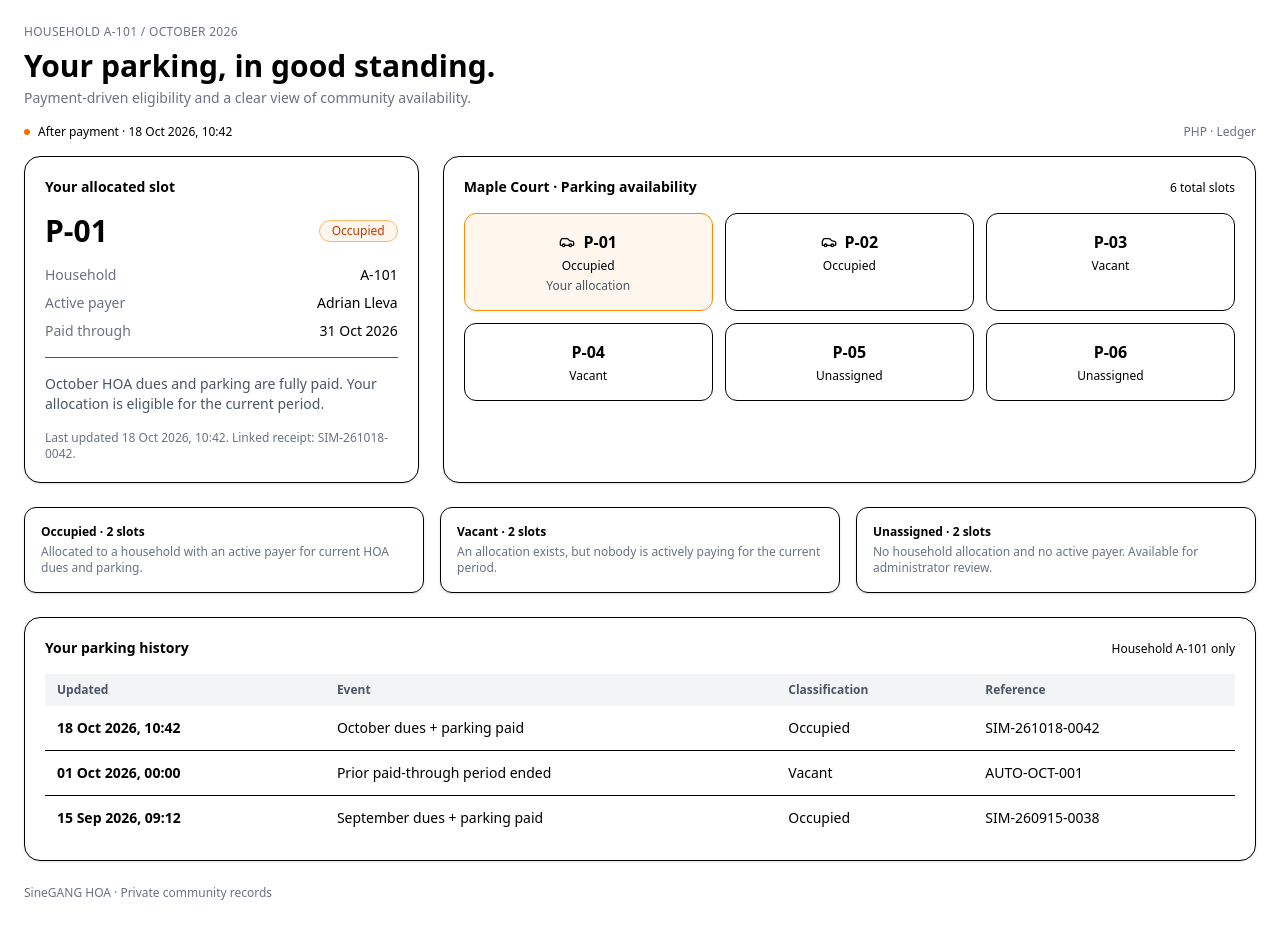
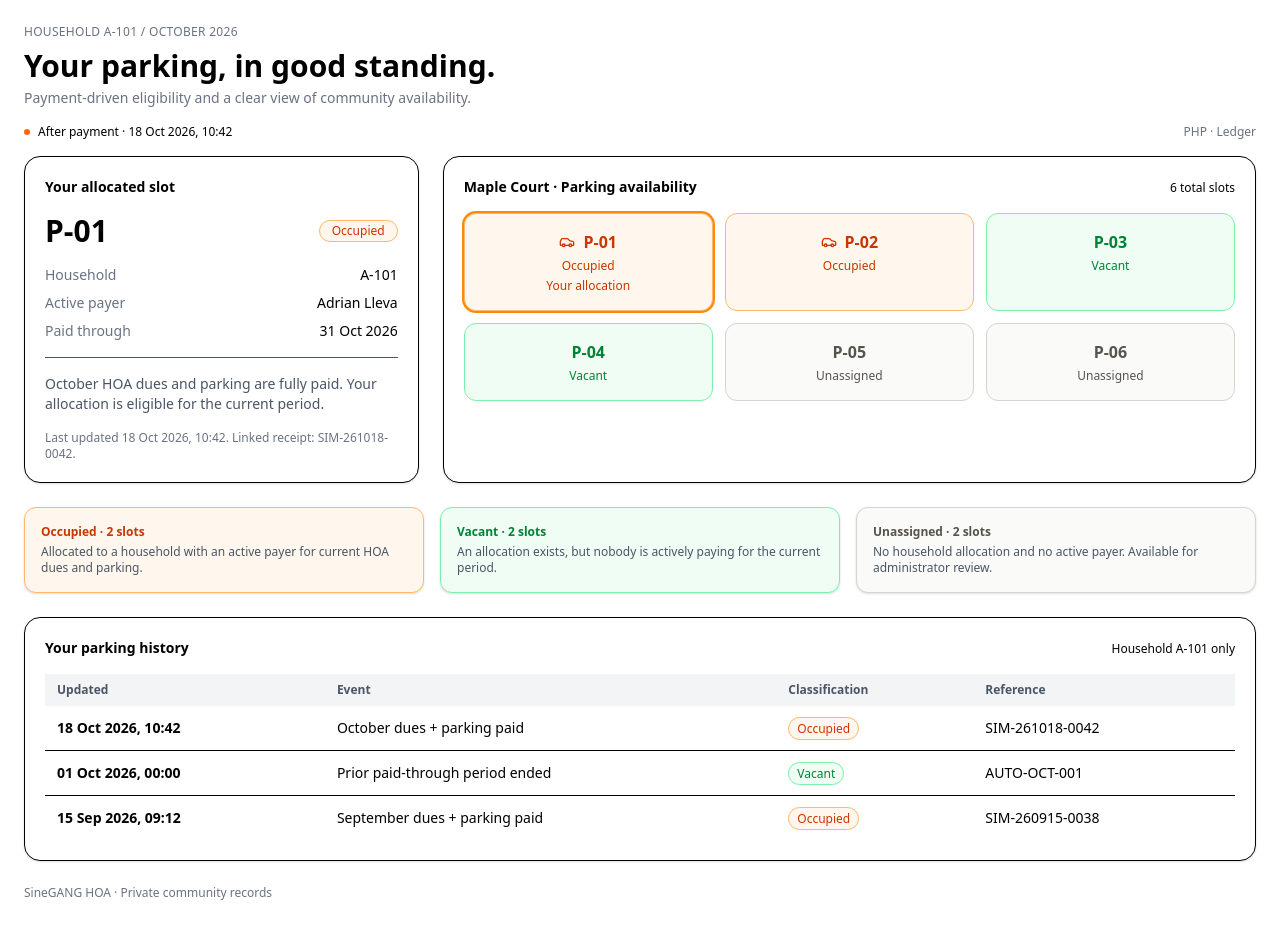
Before and after one commit to jrose1022/SubTrack, a Next.js app: page /homeowner/parking in a window 1280 px wide. Built offline with nearby package versions, Linux system fonts and the light colour scheme.

Commit message:
feat: implement parking slots display

```diff
--- a/app/homeowner/parking/page.tsx
+++ b/app/homeowner/parking/page.tsx
@@ -27,6 +27,13 @@ const household = {
 };
 
 const lotName = "Maple Court";
+
+// Full class names are written out so Tailwind can detect them at build time.
+const statusStyles: Record<SlotStatus, string> = {
+  Occupied: "border-orange-300 bg-orange-50 text-orange-700",
+  Vacant: "border-green-300 bg-green-50 text-green-700",
+  Unassigned: "border-stone-300 bg-stone-50 text-stone-600",
+};
 
 const slots: Slot[] = [
   { id: "P-01", status: "Occupied", mine: true },
@@ -110,7 +117,11 @@ export default function HomeownerParkingPage() {
           <div className="mt-4 flex items-center justify-between">
             <p className="text-3xl font-bold">{mySlot?.id ?? "None"}</p>
             {mySlot && (
-              <span className="rounded-full border border-orange-300 bg-orange-50 px-3 py-0.5 text-xs font-medium text-orange-700">
+              <span
+                className={`rounded-full border px-3 py-0.5 text-xs font-medium ${
+                  statusStyles[mySlot.status]
+                }`}
+              >
                 {mySlot.status}
               </span>
             )}
@@ -149,8 +160,8 @@ export default function HomeownerParkingPage() {
               <div
                 key={slot.id}
                 className={`flex flex-col items-center gap-1 rounded-xl border p-4 text-center ${
-                  slot.mine ? "border-orange-400 bg-orange-50" : "bg-white"
-                }`}
+                  statusStyles[slot.status]
+                } ${slot.mine ? "ring-2 ring-orange-400" : ""}`}
               >
                 <p className="flex items-center gap-2 font-semibold">
                   {slot.status === "Occupied" && <Car size={16} />}
@@ -158,7 +169,7 @@ export default function HomeownerParkingPage() {
                 </p>
                 <p className="text-xs">{slot.status}</p>
                 {slot.mine && (
-                  <p className="text-xs text-gray-600">Your allocation</p>
+                  <p className="text-xs font-medium">Your allocation</p>
                 )}
               </div>
             ))}
@@ -170,13 +181,15 @@ export default function HomeownerParkingPage() {
         {legend.map((item) => (
           <div
             key={item.status}
-            className="rounded-xl border bg-white p-4 shadow-sm"
+            className={`rounded-xl border p-4 shadow-sm ${
+              statusStyles[item.status]
+            }`}
           >
             <p className="text-xs font-semibold">
               {item.status} · {countOf(item.status)}{" "}
               {countOf(item.status) === 1 ? "slot" : "slots"}
             </p>
-            <p className="mt-1 text-xs text-gray-500">{item.description}</p>
+            <p className="mt-1 text-xs text-gray-600">{item.description}</p>
           </div>
         ))}
       </section>
@@ -203,7 +216,15 @@ export default function HomeownerParkingPage() {
                     {row.updated}
                   </td>
                   <td className="px-3 py-3">{row.event}</td>
-                  <td className="px-3 py-3">{row.classification}</td>
+                  <td className="px-3 py-3">
+                    <span
+                      className={`rounded-full border px-2 py-0.5 text-xs font-medium ${
+                        statusStyles[row.classification]
+                      }`}
+                    >
+                      {row.classification}
+                    </span>
+                  </td>
                   <td className="whitespace-nowrap px-3 py-3">
                     {row.reference}
                   </td>
```
